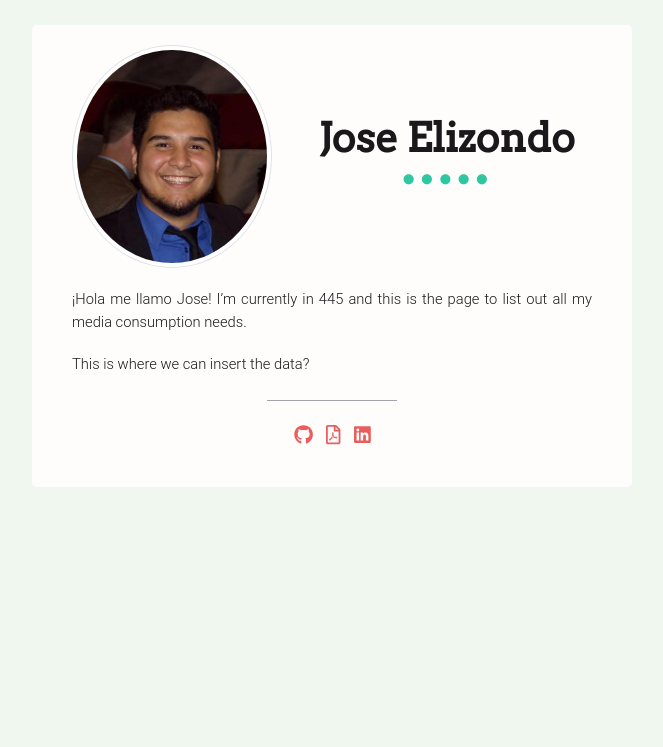
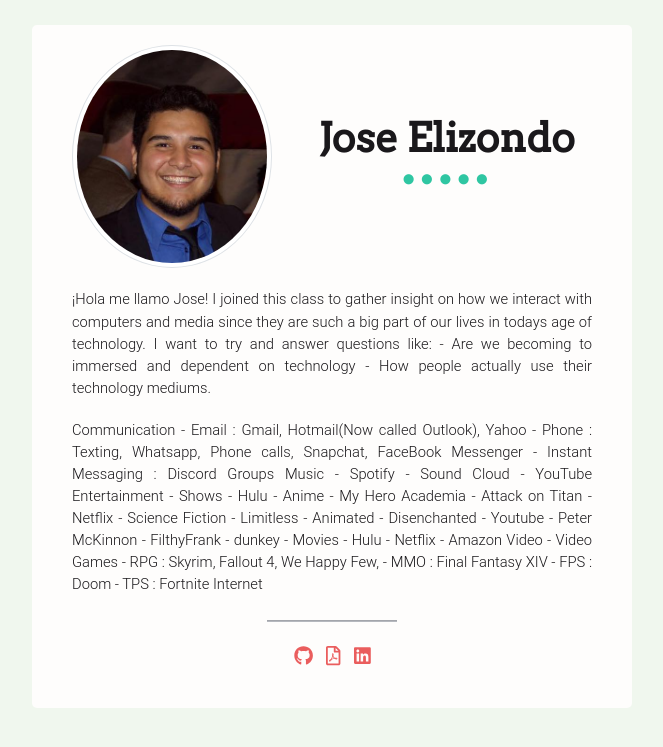
Before and after one commit to JElizondo033/ElizondoLJose.github.io, a Jekyll site: the page CSCE445/index.html, which Jekyll copies as it is, in a window 1280 px wide. Shown: the top 747 px of the page, without its empty margins (308-971 px from the left). Built offline with Jekyll 4.4.1, drawn with Linux system fonts in a browser that asks for light colours; nearby versions of some CDN libraries.

Commit message:
adding Content

```diff
--- a/CSCE445/index.html
+++ b/CSCE445/index.html
@@ -88,7 +88,7 @@
           -o-transform:scale(1.05); /* Opera */
           transform:scale(1.05);
       }
-      .aleida-card::after {
+      .jose-card::after {
         margin-top: -35px;
         display: block;
         content: ".....";
@@ -116,7 +116,7 @@
           font-size: 2em;
           text-align: center;
         }
-        .aleida-card::after {
+        .jose-card::after {
           font-size: 2em;
           text-align: center;
           margin-top: -30px;
@@ -141,17 +141,54 @@
               </center>
             </div>
             <div class="col-sm-7 col-xs-8 text-center">
-              <h1 class="aleida-card my-2">Jose Elizondo</h1>
+              <h1 class="jose-card my-2">Jose Elizondo</h1>
             </div>
           </div>
           <div class="row">
             <div class="col">
               <p class="lead">
                 ¡Hola me llamo Jose!
-                I’m currently in 445 and this is the page to list out all my media consumption needs.
+                I joined this class to gather insight on how we interact with computers and media since they are such a big part of our lives in todays age of technology.
+                I want to try and answer questions like:
+                	- Are we becoming to immersed and dependent on technology
+                	- How people actually use their technology mediums.
               </p>
               <p class="lead">
-                This is where we can insert the data?
+                Communication
+                	- Email : Gmail, Hotmail(Now called Outlook), Yahoo
+                	- Phone : Texting, Whatsapp, Phone calls, Snapchat, FaceBook Messenger
+                	- Instant Messaging : Discord Groups
+            	Music
+            		- Spotify
+            		- Sound Cloud
+            		- YouTube
+            	Entertainment
+            		- Shows
+            			- Hulu
+            				- Anime
+            					- My Hero Academia
+            				 	- Attack on Titan
+            			- Netflix
+            				- Science Fiction
+            					- Limitless
+            				- Animated
+            					- Disenchanted
+            			- Youtube
+            				- Peter McKinnon
+            				- FilthyFrank
+            				- dunkey
+            		- Movies
+            			- Hulu
+            			- Netflix
+            			- Amazon Video
+            		- Video Games
+            			- RPG : Skyrim, Fallout 4, We Happy Few,
+            			- MMO : Final Fantasy XIV
+            			- FPS : Doom
+            			- TPS : Fortnite
+            	Internet
+
+
                 <hr/>
               </p>
             </div>
```
